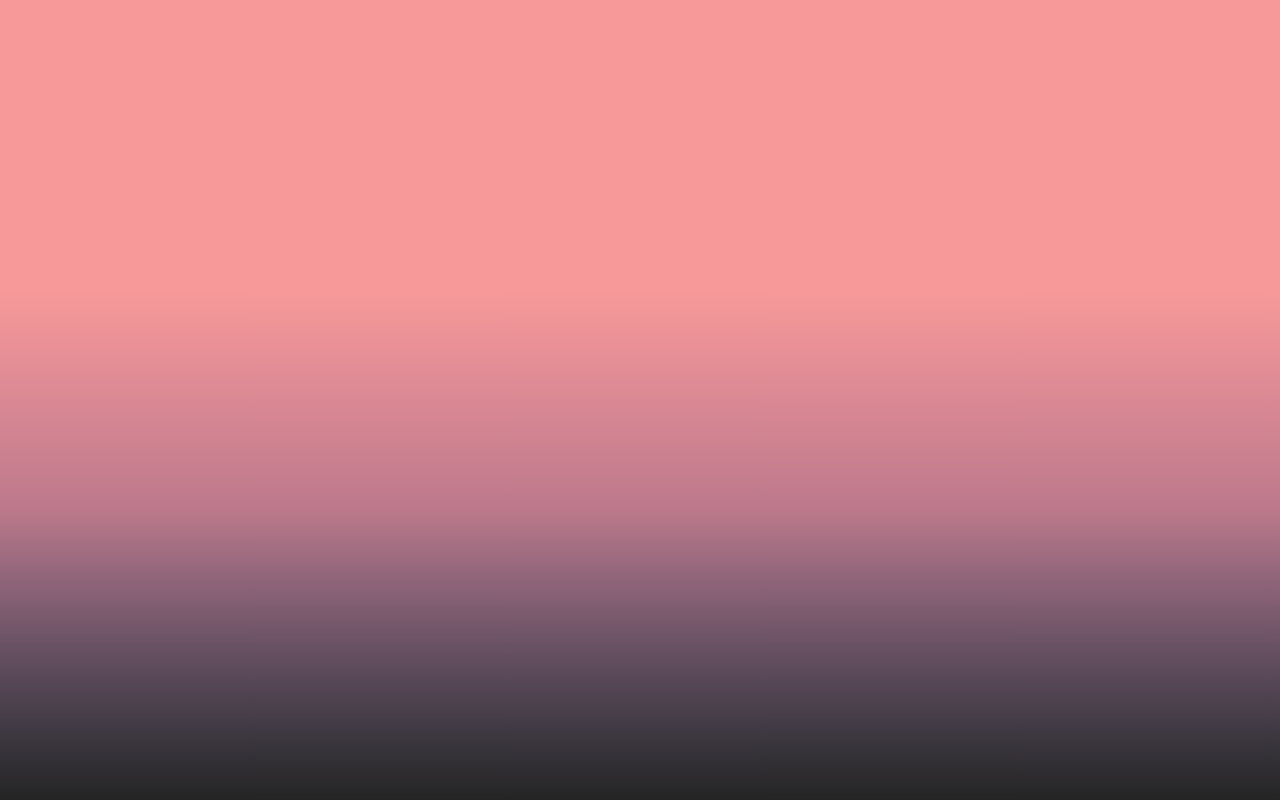
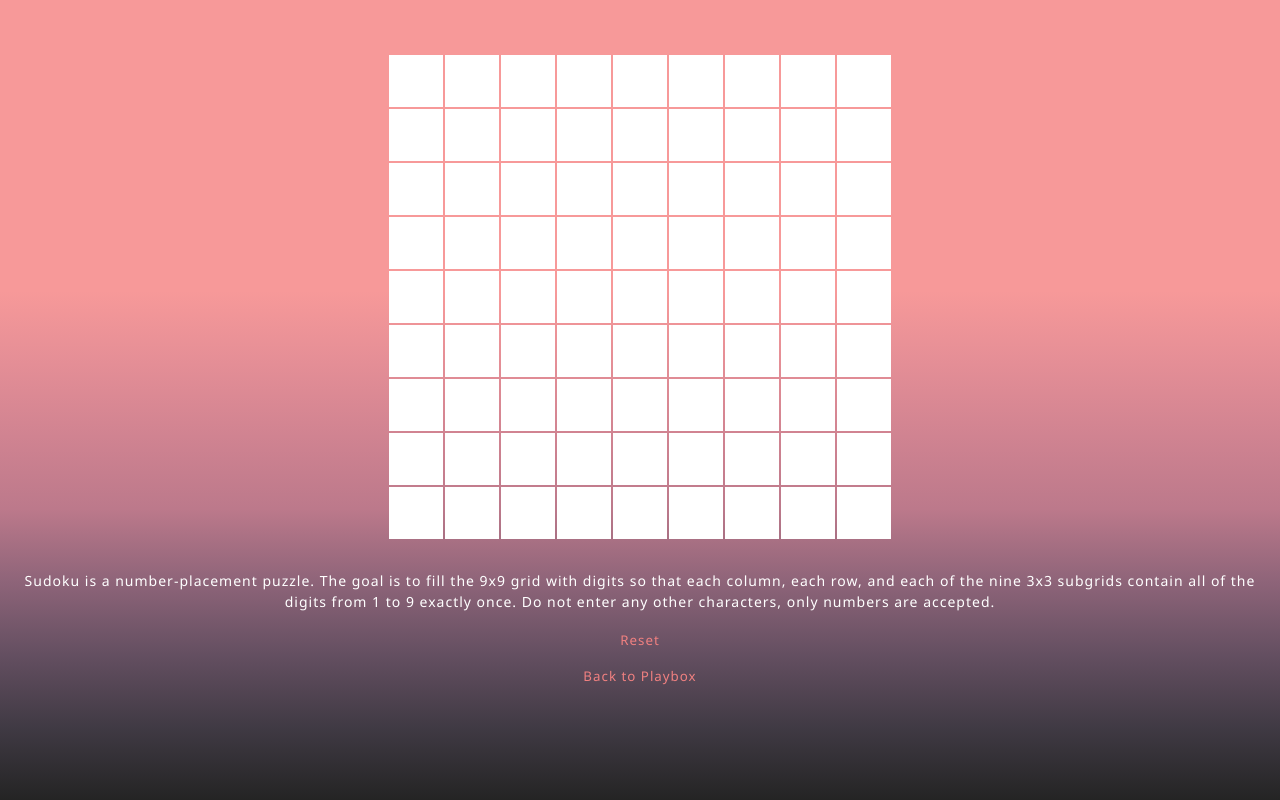
Before and after one commit to klnyc/Ball-Drop, a React (Vite) app: page /#/sudoku in a window 1280 px wide. Before the commit this address had no page. Built offline with nearby package versions, Linux system fonts and the light colour scheme.

Commit message:
Add Sudoku

```diff
--- a/src/App.tsx
+++ b/src/App.tsx
@@ -2,6 +2,7 @@ import { JSX } from "react";
 import { HashRouter, Routes, Route } from "react-router";
 import Home from "./Home/components/Home";
 import BallDrop from "./BallDrop/components/BallDrop";
+import Sudoku from "./Sudoku/components/Sudoku";
 
 const App = (): JSX.Element => {
   return (
@@ -10,6 +11,7 @@ const App = (): JSX.Element => {
         <Routes>
           <Route path="/" element={<Home />} />
           <Route path="/balldrop" element={<BallDrop />} />
+          <Route path="/sudoku" element={<Sudoku />} />
         </Routes>
       </HashRouter>
     </div>
--- a/src/BallDrop/BallDrop.css
+++ b/src/BallDrop/BallDrop.css
@@ -9,12 +9,8 @@
   height: 100%;
 }
 
-#start-game-button {
+#start-ball-drop-button {
   color: var(--color-purple);
-}
-
-#back-to-playbox-button {
-  color: var(--color-coral);
 }
 
 #footer {
@@ -42,7 +38,6 @@
 
 #mouse-tracker {
   display: inline-flex;
-  width: 210px;
 }
 
 #mouse-tracker div {
--- a/src/BallDrop/components/BallDrop.tsx
+++ b/src/BallDrop/components/BallDrop.tsx
@@ -1,7 +1,7 @@
 import "../BallDrop.css";
 import { useRef, useEffect, useState, JSX } from "react";
 import { Link } from "react-router";
-import { getRandomNumber } from "../utility";
+import { getRandomNumber } from "../../utility";
 import { GameOverAlert } from "./GameOverAlert";
 import { MouseTracker } from "./MouseTracker";
 import ballSvg from "../assets/pokeball.svg";
@@ -196,7 +196,7 @@ const BallDrop = (): JSX.Element => {
       <canvas id="ball-drop-canvas" ref={canvasRef} />
       <div id="footer">
         <Link to="/">
-          <button id="back-to-playbox-button">Back to Playbox</button>
+          <button className="back-to-playbox-button">Back to Playbox</button>
         </Link>
         <MouseTracker />
         <div id="score" className="footer-item">
@@ -205,7 +205,7 @@ const BallDrop = (): JSX.Element => {
         <div id="timer" className="footer-item">
           Timer: <span>{timer}s</span>
         </div>
-        <button id="start-game-button" onClick={startGame} disabled={gameStart}>
+        <button id="start-ball-drop-button" onClick={startGame} disabled={gameStart}>
           {gameStart ? "Game started!" : "Start Game"}
         </button>
       </div>
--- a/src/Home/Home.css
+++ b/src/Home/Home.css
@@ -1,15 +1,23 @@
 #home-container {
   width: 100%;
   height: 100%;
+  display: flex;
+  justify-content: center;
+  flex-direction: column;
   text-align: center;
 }
 
 #playbox-title {
   text-transform: uppercase;
-  letter-spacing: 4px;
+  letter-spacing: 6px;
   font-size: 24px;
   padding: 16px;
   text-shadow:
     0 0 4px rgba(0, 180, 255, 0.4),
     0 0 12px rgba(0, 180, 255, 0.2);
 }
+
+.game-link {
+  width: auto;
+  margin: 0 auto;
+}
--- a/src/Home/components/Home.tsx
+++ b/src/Home/components/Home.tsx
@@ -6,8 +6,11 @@ const Home = (): JSX.Element => {
   return (
     <div id="home-container">
       <div id="playbox-title">Playbox</div>
-      <Link to="/balldrop">
+      <Link to="/balldrop" className="game-link">
         <button>Ball Drop</button>
+      </Link>
+      <Link to="/sudoku" className="game-link">
+        <button>Sudoku</button>
       </Link>
     </div>
   );
--- /dev/null
+++ b/src/Sudoku/Sudoku.css
@@ -0,0 +1,41 @@
+#sudoku-container {
+  padding: 24px;
+  display: flex;
+  flex-direction: column;
+  align-items: center;
+  color: white;
+  text-align: center;
+}
+
+#sudoku-grid {
+  padding: 0px 30px 30px;
+}
+
+.sudoku-input:focus {
+  outline: none;
+}
+
+.sudoku-input {
+  width: 50px;
+  height: 50px;
+  text-align: center;
+  margin: 1px;
+  border: none;
+}
+
+.valid-sudoku-input {
+  background-color: var(--color-coral);
+}
+
+#sudoku-warning-message {
+  height: 30px;
+  color: var(--color-black);
+}
+
+#sudoku-description {
+  padding-bottom: 10px;
+}
+
+#reset-sudoku-button {
+  color: var(--color-coral);
+}
--- /dev/null
+++ b/src/Sudoku/components/Grid.tsx
@@ -0,0 +1,98 @@
+import { ChangeEvent, useEffect, useContext, JSX } from "react";
+import { SudokuContext } from "./Sudoku";
+import { Row } from "./Row";
+
+const Grid = (): JSX.Element => {
+  const {
+    grid,
+    setGrid,
+    validCells,
+    setValidCells,
+    initializeGrid,
+    setMessage,
+  } = useContext(SudokuContext);
+
+  const isValidNumber = (number: number): boolean => number >= 1 && number <= 9;
+
+  const isValidCell = (
+    row: number,
+    column: number,
+    number: number,
+  ): boolean => {
+    if (!grid) return false;
+
+    for (let i = 1; i <= 9; i++) {
+      // Validate if number already exists in the row
+      if (i !== column && grid[row][i] === number) return false;
+
+      // Validate if number already exists in the column
+      if (i !== row && grid[i][column] === number) return false;
+
+      // Validate if number already exists in the 3x3 sub grid
+      const getSubGridStartingCell = (number: number): number =>
+        Math.floor((number - 1) / 3) * 3 + 1;
+
+      const startRow = getSubGridStartingCell(row);
+      const startColumn = getSubGridStartingCell(column);
+
+      for (let i = 0; i < 3; i++) {
+        for (let j = 0; j < 3; j++) {
+          // skip current cell
+          if (startRow + i === row && startColumn + j === column) {
+            continue;
+          }
+          // check all other cells in sub grid
+          if (grid[startRow + i][startColumn + j] === number) {
+            return false;
+          }
+        }
+      }
+    }
+
+    return true;
+  };
+
+  const handleChange = (event: ChangeEvent<HTMLInputElement>): void => {
+    if (!grid || !validCells) return;
+    const newValidCells = { ...validCells };
+    const { name, value } = event.target;
+    const [row, column] = name.split("-");
+    const rowKey = parseInt(row);
+    const columnKey = parseInt(column);
+    const input = parseInt(value);
+
+    const updatedGrid = { ...grid };
+    updatedGrid[rowKey][columnKey] = input;
+    setGrid(updatedGrid);
+
+    if (isValidNumber(input) || !input) {
+      setMessage("");
+
+      if (!input) {
+        newValidCells[rowKey][columnKey] = false;
+      }
+
+      if (input && isValidCell(rowKey, columnKey, input)) {
+        newValidCells[rowKey][columnKey] = true;
+      } else {
+        newValidCells[rowKey][columnKey] = false;
+      }
+    } else {
+      setMessage("Please enter a number from 1 to 9");
+      newValidCells[rowKey][columnKey] = false;
+    }
+    setValidCells(newValidCells);
+  };
+
+  useEffect(initializeGrid, []);
+
+  const rows = [];
+
+  for (let row = 1; row <= 9; row++) {
+    rows.push(<Row row={row} handleChange={handleChange} key={row} />);
+  }
+
+  return <div id="sudoku-grid">{rows}</div>;
+};
+
+export default Grid;
--- /dev/null
+++ b/src/Sudoku/components/Row.tsx
@@ -0,0 +1,33 @@
+import { ChangeEvent, ReactElement, useContext, JSX } from "react";
+import { SudokuContext } from "./Sudoku";
+
+interface RowProps {
+  row: number;
+  handleChange: (event: ChangeEvent<HTMLInputElement>) => void;
+}
+
+export const Row = ({ row, handleChange }: RowProps): JSX.Element => {
+  const { grid, validCells } = useContext(SudokuContext);
+
+  if (!validCells || !grid) return <></>;
+
+  const inputs: ReactElement[] = [];
+  for (let column = 1; column <= 9; column++) {
+    const name: string = `${row}-${column}`;
+    inputs.push(
+      <input
+        type="number"
+        onChange={handleChange}
+        className={`sudoku-input ${validCells[row][column] && "valid-sudoku-input"}`}
+        name={name}
+        key={name}
+        value={grid[row][column] || ""}
+        onKeyDown={(event) =>
+          // prevents these keys from inputting numbers
+          ["e", "E", "+", "-"].includes(event.key) && event.preventDefault()
+        }
+      />,
+    );
+  }
+  return <div key={`row-${row}`}>{inputs}</div>;
+};
--- /dev/null
+++ b/src/Sudoku/components/Sudoku.tsx
@@ -0,0 +1,100 @@
+import "../Sudoku.css";
+import { useState, createContext, Dispatch, SetStateAction, JSX } from "react";
+import { Link } from "react-router";
+import Grid from "./Grid";
+
+interface GridState {
+  [row: number]: {
+    [column: number]: number;
+  };
+}
+
+export interface ValidCells {
+  [row: number]: {
+    [column: number]: boolean;
+  };
+}
+
+interface SudokuContextType {
+  grid: GridState | undefined;
+  setGrid: Dispatch<SetStateAction<GridState | undefined>>;
+  validCells: ValidCells | undefined;
+  setValidCells: Dispatch<SetStateAction<ValidCells | undefined>>;
+  initializeGrid: () => void;
+  message: string;
+  setMessage: Dispatch<SetStateAction<string>>;
+  reset: () => void;
+}
+
+const SudokuContext = createContext<SudokuContextType>({
+  grid: undefined,
+  setGrid: () => {},
+  validCells: undefined,
+  setValidCells: () => {},
+  initializeGrid: () => {},
+  message: "",
+  setMessage: () => {},
+  reset: () => {},
+});
+
+const Sudoku = (): JSX.Element => {
+  const [grid, setGrid] = useState<GridState>();
+  const [validCells, setValidCells] = useState<ValidCells>();
+  const [message, setMessage] = useState<string>("");
+
+  const initializeGrid = (): void => {
+    const defaultGrid: GridState = {};
+    const defaultValidCells: ValidCells = {};
+
+    for (let row = 1; row <= 9; row++) {
+      defaultGrid[row] = {};
+      defaultValidCells[row] = {};
+      for (let column = 1; column <= 9; column++) {
+        defaultGrid[row][column] = 0;
+        defaultValidCells[row][column] = false;
+      }
+    }
+    setGrid(defaultGrid);
+    setValidCells(defaultValidCells);
+  };
+
+  const reset = (): void => {
+    setMessage("");
+    initializeGrid();
+  };
+
+  const sudokuContext: SudokuContextType = {
+    grid,
+    setGrid,
+    validCells,
+    setValidCells,
+    initializeGrid,
+    message,
+    setMessage,
+    reset,
+  };
+
+  return (
+    <div id="sudoku-container">
+      <SudokuContext.Provider value={sudokuContext}>
+        <div id="sudoku-warning-message">{message}</div>
+        <Grid />
+        <div id="sudoku-description">
+          Sudoku is a number-placement puzzle. The goal is to fill the 9x9 grid
+          with digits so that each column, each row, and each of the nine 3x3
+          subgrids contain all of the digits from 1 to 9 exactly once. Do not
+          enter any other characters, only numbers are accepted.
+        </div>
+        <button id="reset-sudoku-button" onClick={reset}>
+          Reset
+        </button>
+        <Link to="/">
+          <button className="back-to-playbox-button">Back to Playbox</button>
+        </Link>
+      </SudokuContext.Provider>
+    </div>
+  );
+};
+
+export { Sudoku, SudokuContext };
+export default Sudoku;
--- a/src/index.css
+++ b/src/index.css
@@ -7,6 +7,11 @@
   text-rendering: optimizeLegibility;
   -webkit-font-smoothing: antialiased;
   -moz-osx-font-smoothing: grayscale;
+
+  --color-white: ghostwhite;
+  --color-black: #454544;
+  --color-purple: #646cff;
+  --color-coral: lightcoral;
 }
 
 body {
@@ -24,7 +29,7 @@ button {
   background-color: transparent;
   cursor: pointer;
   transition: border-color 0.25s;
-  color: inherit;
+  color: var(--color-white);
   letter-spacing: 1px;
 }
 
@@ -37,11 +42,15 @@ button:focus-visible {
   outline: 4px auto -webkit-focus-ring-color;
 }
 
+input[type="number"]::-webkit-inner-spin-button,
+input[type="number"]::-webkit-outer-spin-button {
+  -webkit-appearance: none;
+  -moz-appearance: none;
+  appearance: none;
+  margin: 0;
+}
+
 #app {
-  --color-white: ghostwhite;
-  --color-purple: #646cff;
-  --color-coral: lightcoral;
-
   height: 100vh;
   width: 100%;
   background-image: linear-gradient(
@@ -60,3 +69,7 @@ button:focus-visible {
     #f79999
   );
 }
+
+.back-to-playbox-button {
+  color: var(--color-coral);
+}
```
Also changed, not shown: src/utility.tsx (renamed from src/BallDrop/utility.tsx), 1 other file (tests, documents, lock files or other folders).
